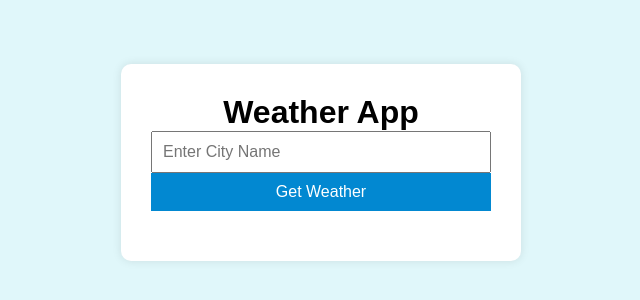
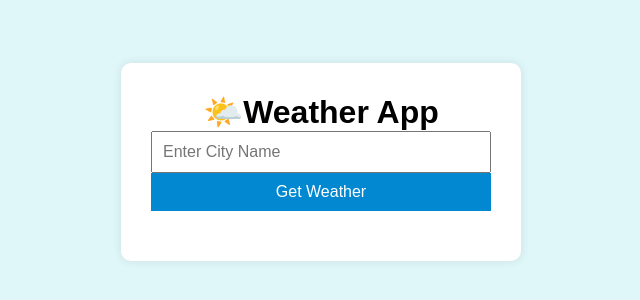
Before and after one commit to JeevanGowdaN/weather-app, a plain HTML site: page index.html in a window 1280 px wide. Shown: the part 238-538 px from the top of the page, without its empty margins (319-959 px from the left). Drawn offline with Linux system fonts and the light colour scheme.

Commit message:
Update index.html

```diff
--- a/index.html
+++ b/index.html
@@ -8,7 +8,7 @@
 </head>
 <body>
     <div class="container">
-        <h1>Weather App</h1>
+        <h1>🌤️Weather App</h1>
         <input type="text" id="cityInput" placeholder="Enter City Name" />
         <button onclick="getWeather()">Get Weather</button>
         <div class="weather-result" id="weatherResult">
```
